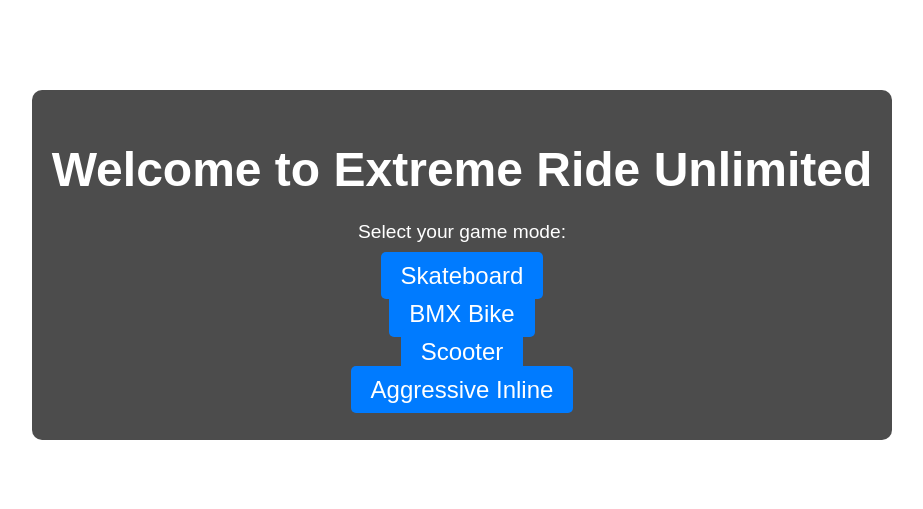
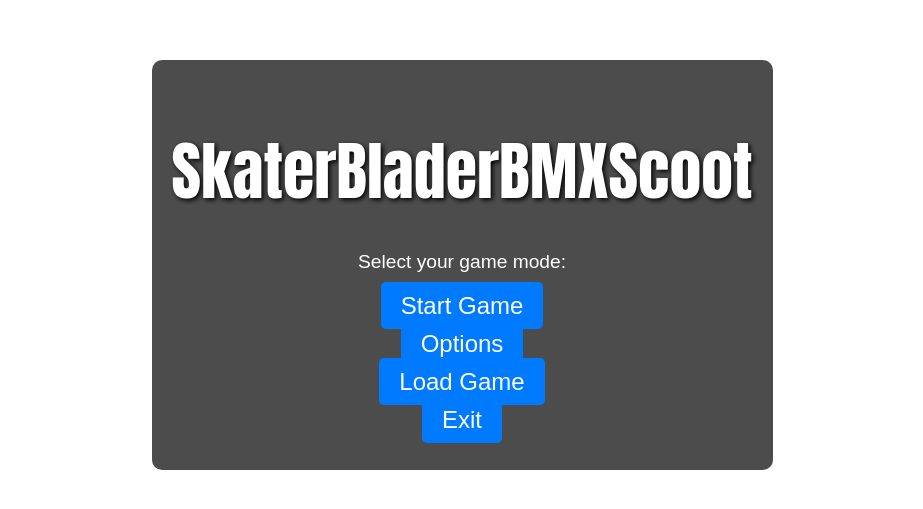
Before and after one commit to IEjuggalo/SkaterBladerBMXScoot, a plain HTML site: page index.html in a window 1280 px wide. Shown: the part 135-644 px from the top of the page, without its empty margins (178-1101 px from the left). Drawn offline with Linux system fonts and the light colour scheme.

Commit message:
title prompt and picture

```diff
--- a/game.js
+++ b/game.js
@@ -32,7 +32,7 @@ character.position.y = 1;
 
 // Adjust camera to follow the character
 camera.position.set(0, 5, 10);
-camera.lookAt(0, 1, 0);
+camera.lookAt(character.position);
 
 // Create an infinite floor
 const floorGeometry = new THREE.PlaneGeometry(1000, 1000);
@@ -94,6 +94,10 @@ function animate() {
     // Update character position
     character.position.add(velocity);
 
+    // Camera follows the character
+    camera.position.set(character.position.x, character.position.y + 5, character.position.z + 10);
+    camera.lookAt(character.position);
+
     renderer.render(scene, camera);
 }
 animate();
--- a/index.html
+++ b/index.html
@@ -3,7 +3,7 @@
 <head>
     <meta charset="UTF-8">
     <meta name="viewport" content="width=device-width, initial-scale=1.0">
-    <title>Extreme Ride Unlimited</title>
+    <title>SkaterBladerBMXScoot</title>
     <style>
         body {
             margin: 0;
@@ -16,15 +16,19 @@
             font-family: Arial, sans-serif;
             color: white;
             text-align: center;
+            overflow: hidden;
         }
         #container {
             background-color: rgba(0, 0, 0, 0.7);
             padding: 20px;
             border-radius: 10px;
+            animation: fadeIn 2s;
         }
         h1 {
-            font-size: 3em;
+            font-size: 4em;
             margin-bottom: 0.5em;
+            font-family: 'Impact', sans-serif;
+            text-shadow: 2px 2px 5px #000;
         }
         p {
             font-size: 1.2em;
@@ -44,23 +48,56 @@
             background-color: #007BFF;
             padding: 10px 20px;
             border-radius: 5px;
-            transition: background-color 0.3s;
+            transition: background-color 0.3s, box-shadow 0.3s;
         }
         a:hover {
             background-color: #0056b3;
+            box-shadow: 0 0 10px #0056b3, 0 0 20px #0056b3, 0 0 30px #0056b3;
+        }
+        @keyframes fadeIn {
+            from { opacity: 0; }
+            to { opacity: 1; }
+        }
+        .background-animation {
+            position: absolute;
+            top: 0;
+            left: 0;
+            width: 100%;
+            height: 100%;
+            pointer-events: none;
+            z-index: -1;
         }
     </style>
 </head>
 <body>
     <div id="container">
-        <h1>Welcome to Extreme Ride Unlimited</h1>
+        <h1>SkaterBladerBMXScoot</h1>
         <p>Select your game mode:</p>
         <ul>
-            <li><a href="Skategame.html?mode=skateboard">Skateboard</a></li>
-            <li><a href="Skategame.html?mode=bmx">BMX Bike</a></li>
-            <li><a href="Skategame.html?mode=scooter">Scooter</a></li>
-            <li><a href="Skategame.html?mode=inline">Aggressive Inline</a></li>
+            <li><a href="Skategame.html?mode=skateboard">Start Game</a></li>
+            <li><a href="#">Options</a></li>
+            <li><a href="#">Load Game</a></li>
+            <li><a href="#">Exit</a></li>
         </ul>
     </div>
+    <canvas class="background-animation"></canvas>
+    <script>
+        // Background animation
+        const canvas = document.querySelector('.background-animation');
+        const ctx = canvas.getContext('2d');
+        canvas.width = window.innerWidth;
+        canvas.height = window.innerHeight;
+
+        function draw() {
+            ctx.clearRect(0, 0, canvas.width, canvas.height);
+            // Draw some simple animations like moving clouds or rotating wheels
+            ctx.fillStyle = 'rgba(255, 255, 255, 0.1)';
+            ctx.beginPath();
+            ctx.arc(Math.random() * canvas.width, Math.random() * canvas.height, Math.random() * 50, 0, Math.PI * 2);
+            ctx.fill();
+            requestAnimationFrame(draw);
+        }
+        draw();
+    </script>
 </body>
 </html>
```
